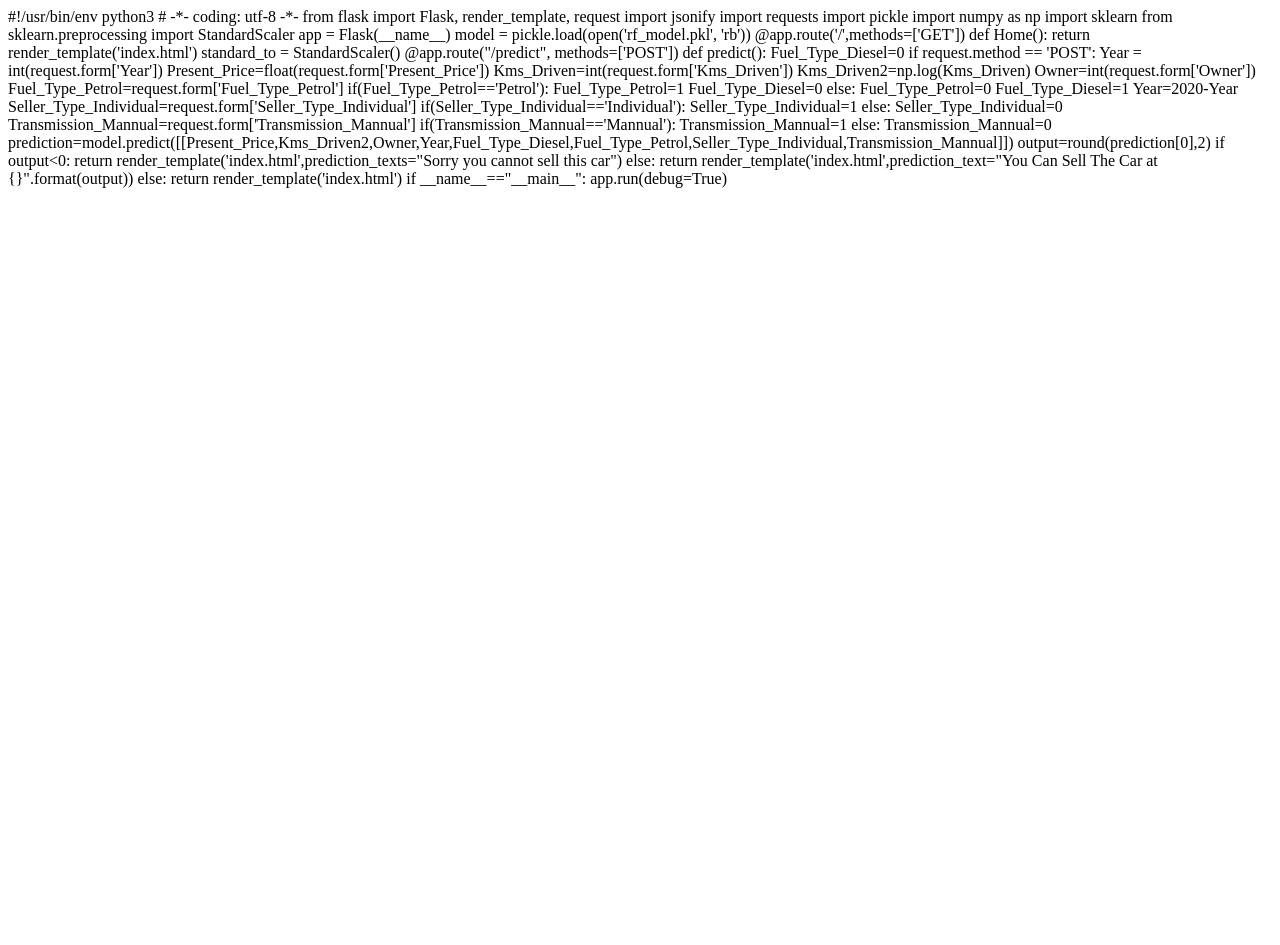
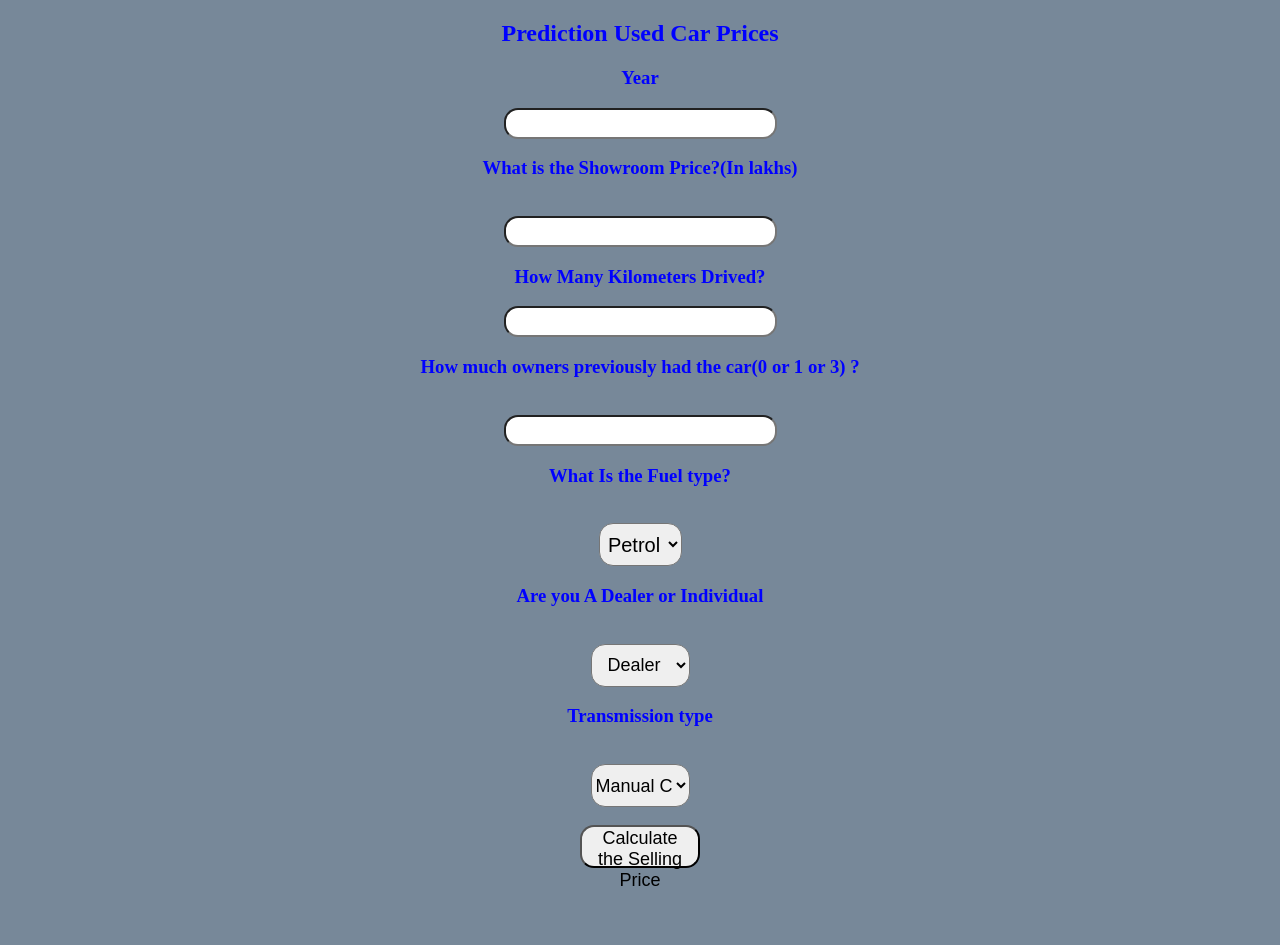
Before and after one commit to ashver/kaggle, a Flask app: page / in a window 1280 px wide. Before the commit the page ends 188 px from the top, so only its background shows below. Run offline with Flask 2, Linux system fonts and the light colour scheme; parts of the project's set-up code (start-up, migrations or seed data) failed here and were passed over.

Commit message:
Update index.html
Edited index.html

```diff
--- a/Car Data-cardekho.com/templates/index.html
+++ b/Car Data-cardekho.com/templates/index.html
@@ -1,56 +1,159 @@
-#!/usr/bin/env python3
-# -*- coding: utf-8 -*-
+<!DOCTYPE html>
+<html lang="en">
 
-from flask import Flask, render_template, request
-import jsonify
-import requests
-import pickle
-import numpy as np
-import sklearn
-from sklearn.preprocessing import StandardScaler
-app = Flask(__name__)
-model = pickle.load(open('rf_model.pkl', 'rb'))
-@app.route('/',methods=['GET'])
-def Home():
-    return render_template('index.html')
+<head>
+    <meta charset="UTF-8">
+    <meta name="viewport" content="width=device-width, initial-scale=1.0">
+    <title>Document</title>
+</head>
+
+<body>
+
+    <div style="color:blue">
+        <form action="{{ url_for('predict')}}" method="post">
+            <h2>Prediction Used Car Prices</h2>
+            <h3>Year</h3>
+            <input id="first" name="Year" type="number ">
+            <h3>What is the Showroom Price?(In lakhs)</h3><br><input id="second" name="Present_Price" required="required">
+            <h3>How Many Kilometers Drived?</h3><input id="third" name="Kms_Driven" required="required">
+            <h3>How much owners previously had the car(0 or 1 or 3) ?</h3><br><input id="fourth" name="Owner" required="required">
+            <h3>What Is the Fuel type?</h3><br><select name="Fuel_Type_Petrol" id="fuel" required="required">
+                <option value="Petrol">Petrol</option>
+                <option value="Diesel">Diesel</option>
+                <option value="Diesel">CNG</option>
+            </select>
+            <h3>Are you A Dealer or Individual</h3><br><select name="Seller_Type_Individual" id="resea" required="required">
+                <option value="Dealer">Dealer</option>
+                <option value="Individual">Individual</option>
+            </select>
+            <h3>Transmission type</h3><br><select name="Transmission_Mannual" id="research" required="required">
+                <option value="Mannual">Manual Car</option>
+                <option value="Automatic">Automatic Car</option>
+            </select>
+            <br><br><button id="sub" type="submit ">Calculate the Selling Price</button>
+            <br>
 
 
-standard_to = StandardScaler()
-@app.route("/predict", methods=['POST'])
-def predict():
-    Fuel_Type_Diesel=0
-    if request.method == 'POST':
-        Year = int(request.form['Year'])
-        Present_Price=float(request.form['Present_Price'])
-        Kms_Driven=int(request.form['Kms_Driven'])
-        Kms_Driven2=np.log(Kms_Driven)
-        Owner=int(request.form['Owner'])
-        Fuel_Type_Petrol=request.form['Fuel_Type_Petrol']
-        if(Fuel_Type_Petrol=='Petrol'):
-                Fuel_Type_Petrol=1
-                Fuel_Type_Diesel=0
-        else:
-            Fuel_Type_Petrol=0
-            Fuel_Type_Diesel=1
-        Year=2020-Year
-        Seller_Type_Individual=request.form['Seller_Type_Individual']
-        if(Seller_Type_Individual=='Individual'):
-            Seller_Type_Individual=1
-        else:
-            Seller_Type_Individual=0
-        Transmission_Mannual=request.form['Transmission_Mannual']
-        if(Transmission_Mannual=='Mannual'):
-            Transmission_Mannual=1
-        else:
-            Transmission_Mannual=0
-        prediction=model.predict([[Present_Price,Kms_Driven2,Owner,Year,Fuel_Type_Diesel,Fuel_Type_Petrol,Seller_Type_Individual,Transmission_Mannual]])
-        output=round(prediction[0],2)
-        if output<0:
-            return render_template('index.html',prediction_texts="Sorry you cannot sell this car")
-        else:
-            return render_template('index.html',prediction_text="You Can Sell The Car at {}".format(output))
-    else:
-        return render_template('index.html')
 
-if __name__=="__main__":
-    app.run(debug=True)
+
+        </form>
+
+
+
+        <br><br><h3>{{ prediction_text }}<h3>
+    </div>
+
+
+
+
+    <style>
+        body {
+            background-color: lightslategray;
+            text-align: center;
+            padding: 0px;
+        }
+
+        #research {
+            font-size: 18px;
+            width: 100px;
+            height: 23px;
+            top: 23px;
+        }
+
+        #box {
+            border-radius: 60px;
+            border-color: 45px;
+            border-style: solid;
+            font-family: cursive;
+            text-align: center;
+            background-color: rgb(168, 131, 61);
+            font-size: medium;
+            position: absolute;
+            width: 700px;
+            bottom: 9%;
+            height: 850px;
+            right: 30%;
+            padding: 0px;
+            margin: 0px;
+            font-size: 14px;
+        }
+
+        #fuel {
+            width: 83px;
+            height: 43px;
+            text-align: center;
+            border-radius: 14px;
+            font-size: 20px;
+        }
+
+        #fuel:hover {
+            background-color: coral;
+        }
+
+        #research {
+            width: 99px;
+            height: 43px;
+            text-align: center;
+            border-radius: 14px;
+            font-size: 18px;
+        }
+
+        #research:hover {
+            background-color: coral;
+        }
+
+        #resea {
+            width: 99px;
+            height: 43px;
+            text-align: center;
+            border-radius: 14px;
+            font-size: 18px;
+        }
+
+        #resea:hover {
+            background-color: coral;
+        }
+
+        #sub {
+            width: 120px;
+            height: 43px;
+            text-align: center;
+            border-radius: 14px;
+            font-size: 18px;
+        }
+
+        #sub:hover {
+            background-color: darkcyan;
+        }
+
+        #first {
+            border-radius: 14px;
+            height: 25px;
+            font-size: 20px;
+            text-align: center;
+        }
+
+        #second {
+            border-radius: 14px;
+            height: 25px;
+            font-size: 20px;
+            text-align: center;
+        }
+
+        #third {
+            border-radius: 14px;
+            height: 25px;
+            font-size: 20px;
+            text-align: center;
+        }
+
+        #fourth {
+            border-radius: 14px;
+            height: 25px;
+            font-size: 20px;
+            text-align: center;
+        }
+    </style>
+</body>
+
+</html>
```
